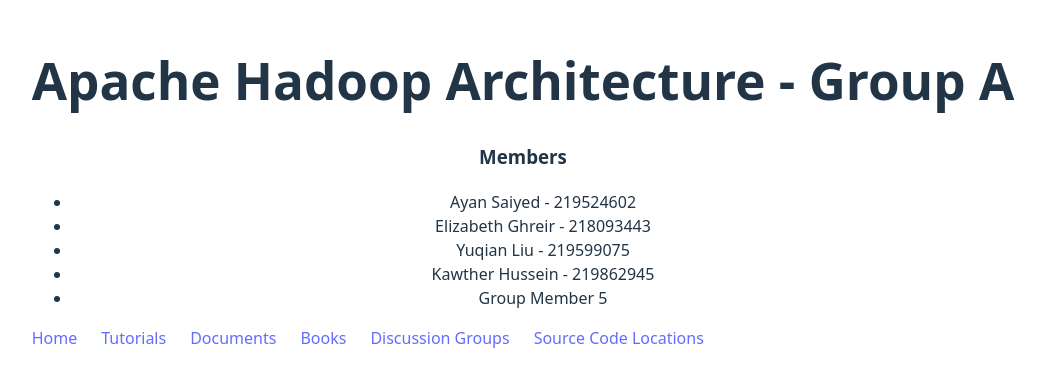
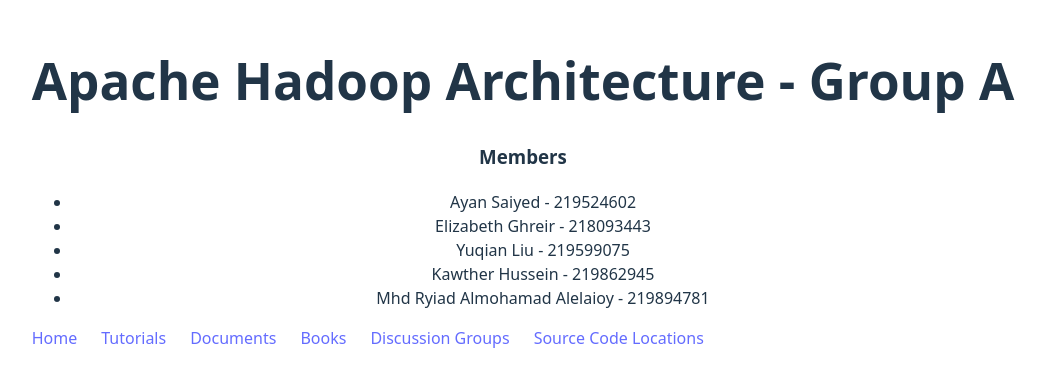
Before and after one commit to ElizabethGhreir/ElizabethGhreir.github.io, a React (Vite) app in the folder ApacheHadoopArchitecture/: page / in a window 1280 px wide. Shown: the part 208-590 px from the top of the page, without its empty margins (117-1162 px from the left). Built offline with nearby package versions, Linux system fonts and the light colour scheme.

Commit message:
Update member list: Add Mhd Ryiad Almohamad Alelaioy - 219894781

```diff
--- a/ApacheHadoopArchitecture/src/App.jsx
+++ b/ApacheHadoopArchitecture/src/App.jsx
@@ -11,7 +11,7 @@ function App() {
           <li>Elizabeth Ghreir - 218093443</li>
           <li>Yuqian Liu - 219599075</li>
           <li>Kawther Hussein - 219862945</li>
-          <li>Group Member 5</li>
+          <li>Mhd Ryiad Almohamad Alelaioy - 219894781</li>
         </ul>
         <nav>
           <ul
```
